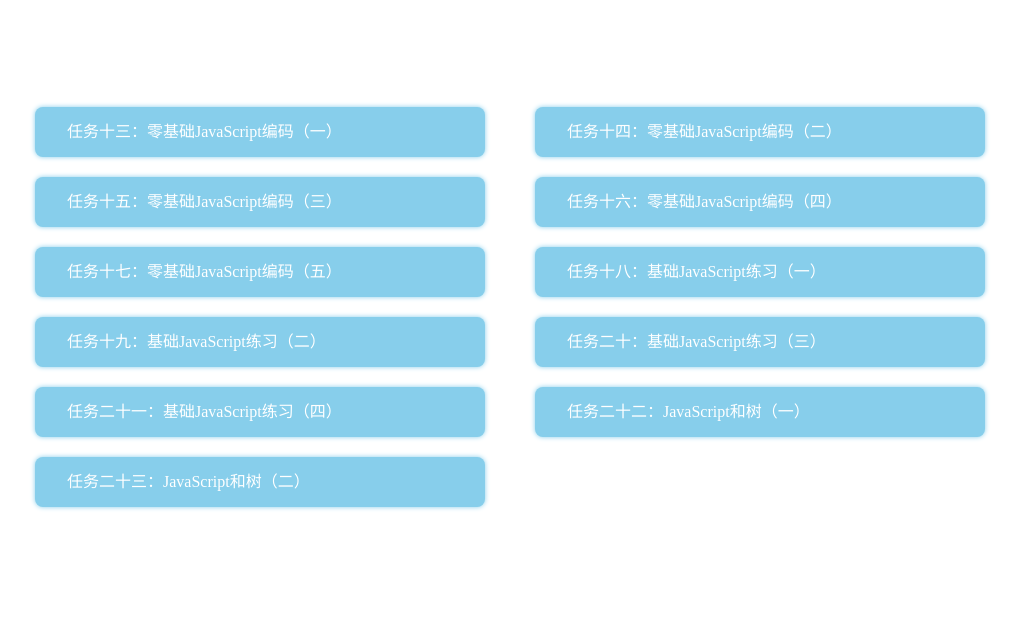
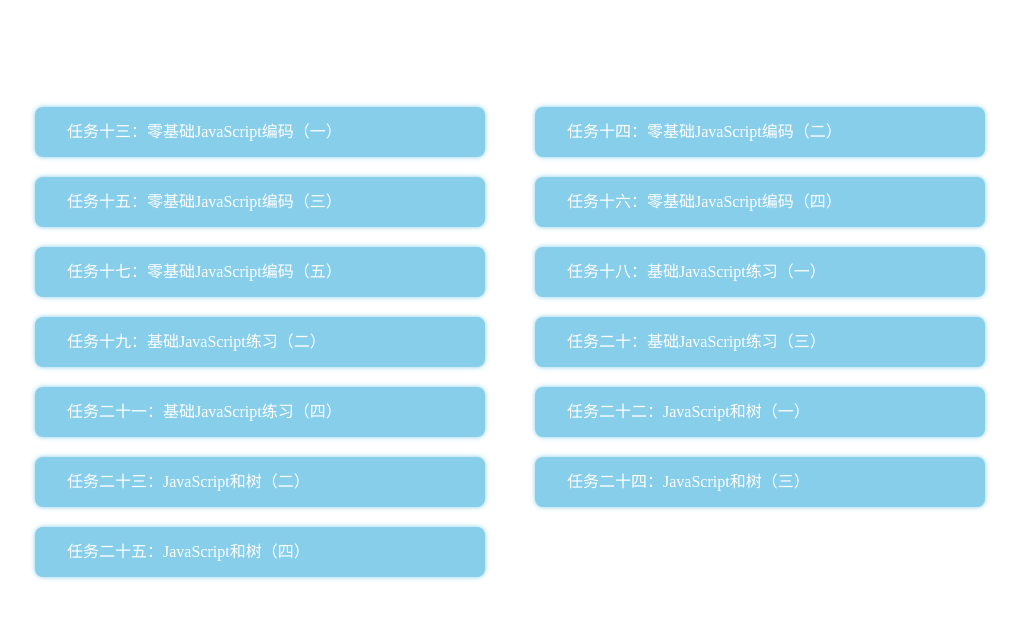
Before and after one commit to SunshowerC/IFE, a plain HTML site: page IFE-Mission2/index.html in a window 1280 px wide. Shown: the whole page, without its empty margins (105-1124 px from the left). Drawn offline with Linux system fonts and the light colour scheme.

Commit message:
目录-24-25

```diff
--- a/IFE-Mission2/index.html
+++ b/IFE-Mission2/index.html
@@ -20,9 +20,6 @@
 
 			width: 1000px;
 			margin: 8% auto 0;
-
-
-
 		}
 
 
@@ -80,6 +77,8 @@
 			<li><a href="task21.html" target="_blank">任务二十一：基础JavaScript练习（四）</a></li>
 			<li><a href="task22.html" target="_blank">任务二十二：JavaScript和树（一）</a></li>
 			<li><a href="task23.html" target="_blank">任务二十三：JavaScript和树（二）</a></li>
+			<li><a href="task24.html" target="_blank">任务二十四：JavaScript和树（三）</a></li>
+			<li><a href="task25.html" target="_blank">任务二十五：JavaScript和树（四）</a></li>
 
 		</ul>
 	</nav>
```
